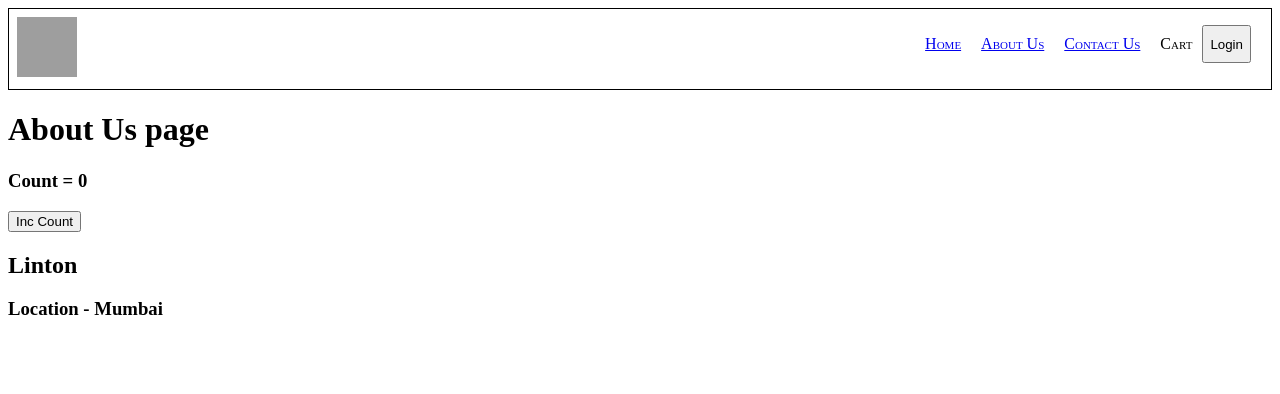
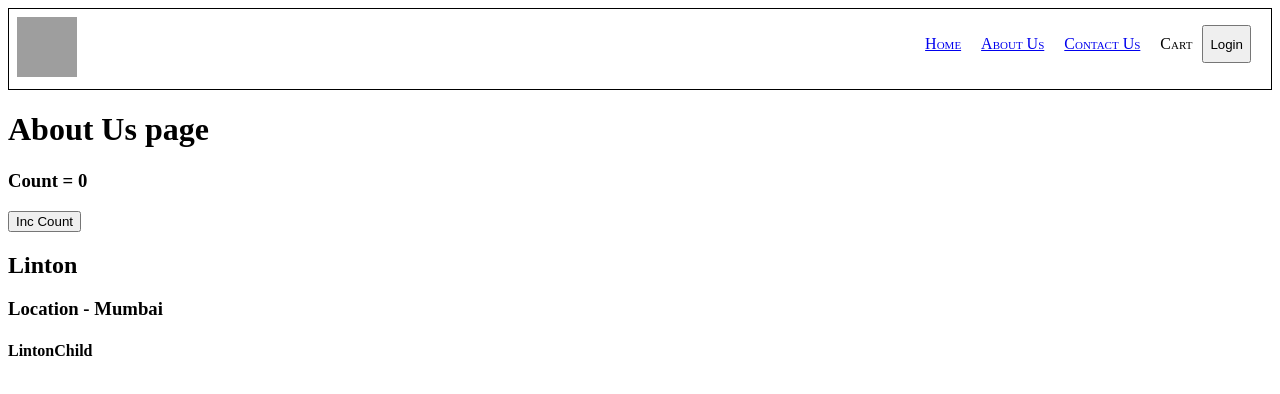
Before and after one commit to lintonp/Namaste-React-Food-Ordering-App, a React (Create React App) app: page /about in a window 1280 px wide. Shown: the top 394 px of the page. Built offline with nearby package versions, Linux system fonts and the light colour scheme; grey boxes are pictures that could not be loaded.

Commit message:
ComponentDidMount

```diff
--- /dev/null
+++ b/src/Components/PracticingBatchLec8LetsGetClassy/UserClassChild.js
@@ -0,0 +1,17 @@
+import { Component } from "react";
+
+class UserClassChild extends Component{
+    constructor(props){
+        super(props);
+        console.log(this.props.child+" constructor");
+    }
+    componentDidMount(){
+        console.log(this.props.child+" componentDidMount");
+    }
+    render(){
+        console.log(this.props.child+" render");
+        return <h4>{this.props.child}</h4>;
+    }
+}
+
+export default UserClassChild;
--- a/src/Components/UserClass.js
+++ b/src/Components/UserClass.js
@@ -1,4 +1,5 @@
 import React from "react";
+import UserClassChild from "./PracticingBatchLec8LetsGetClassy/UserClassChild"
 
 class UserClass extends React.Component{
 
@@ -9,20 +10,28 @@ class UserClass extends React.Component{
             count: 0,
             count2: 2,
         }
+        console.log(this.props.name+" constructor");
+    }
+
+    componentDidMount(){
+        console.log(this.props.name+" componentDidMount");
     }
 
     render(){
+        console.log(this.props.name+" render");
         const {name, location} = this.props;
         const {count} = this.state;
         return <>
             <h3>Count = {count}</h3>
             <button onClick={()=>{
+                //NEVER UPDATE STATE VARIABLES DIRECTLY
                this.setState({
                 count: this.state.count + 1
                })
             }}>Inc Count</button>
             <h2>{name}</h2>
             <h3>Location - {location}</h3>
+            <UserClassChild child={name+"Child"}/>
         </>
     }
 }
```
